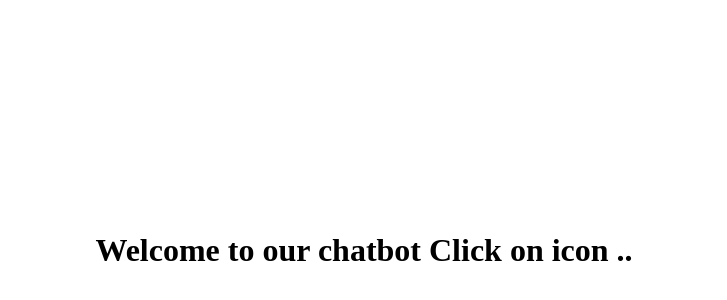
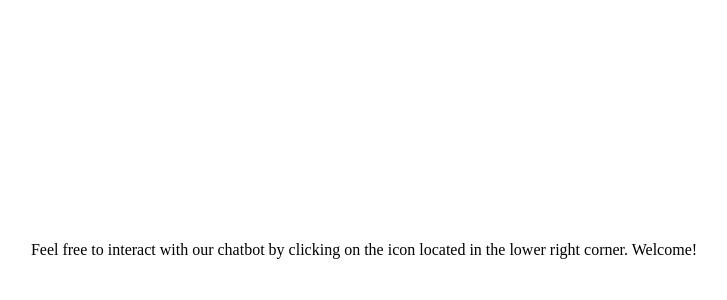
Before and after one commit to Rishav045/ChatBot_web, a plain HTML site: page index.html in a window 1280 px wide. Shown: the part 150-450 px from the top of the page, without its empty margins (276-1003 px from the left). Drawn offline with nearby package versions, Linux system fonts and the light colour scheme.

Commit message:
Update index.html

```diff
--- a/index.html
+++ b/index.html
@@ -27,7 +27,7 @@
 ></df-messenger>
 </head>
 <body>
-    <h1>Welcome to our chatbot Click on icon ..</h1>
+    <h1></h1>Feel free to interact with our chatbot by clicking on the icon located in the lower right corner. Welcome!</h1>
 
 </body>
 </html>
```
